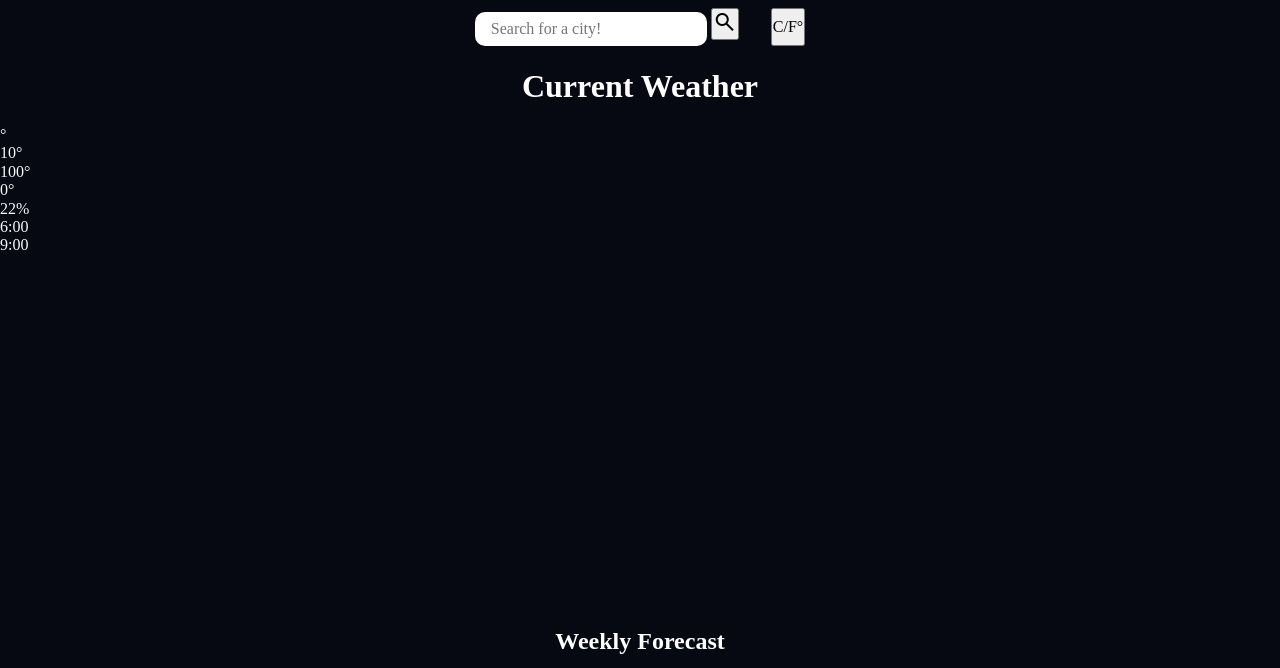
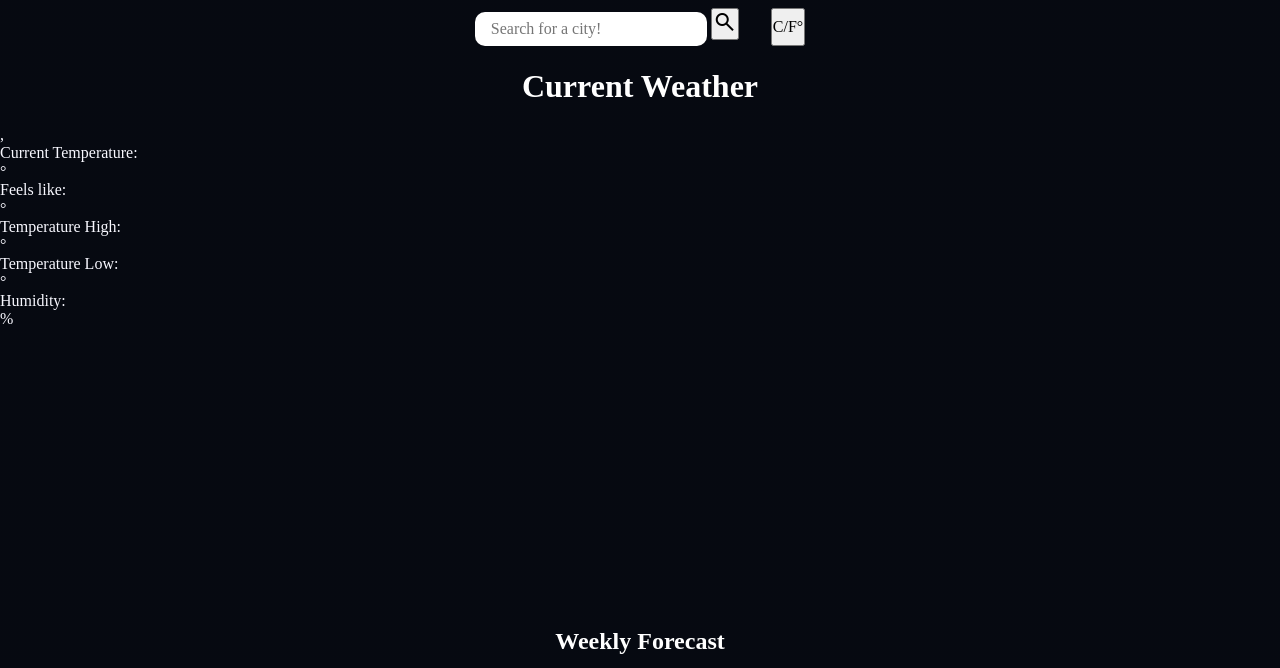
Before and after one commit to Alienatedlabor/Weather-App, a website built with webpack: page dist/index.html in a window 1280 px wide. Shown: the top 668 px of the page. Built offline with nearby package versions, Linux system fonts and the light colour scheme.

Commit message:
add labels and sunrise sunset time

```diff
--- a/dist/index.html
+++ b/dist/index.html
@@ -43,14 +43,23 @@
         <main>
           <!-- degrees: &#176; , percent: &#37; -->
           <h1>Current Weather</h1>
-          <p><span class="current-city"></span></p>
-          <p><span class="current-temp"></span>&#176;</p>
-          <p><span class="feels-like">10</span>&#176;</p>
-          <p><span class="temp-max">100</span>&#176;</p>
-          <p><span class="temp-min">0</span>&#176;</p>
-          <p><span class="humidity">22</span>&#37;</p>
-          <p><span class="sunrise">6:00</span></p>
-          <p><span class="sunset">9:00</span></p>
+          <div class="current-results">
+            <p>
+              <span class="current-city"></span>, <span class="country"></span>
+            </p>
+            <label for="">Current Temperature:</label>
+            <p><span class="current-temp"></span>&#176;</p>
+            <label for="">Feels like:</label>
+            <p><span class="feels-like"></span>&#176;</p>
+            <label for="">Temperature High:</label>
+            <p><span class="temp-max"></span>&#176;</p>
+            <label for="">Temperature Low:</label>
+            <p><span class="temp-min"></span>&#176;</p>
+            <label for="">Humidity:</label>
+            <p><span class="humidity"></span>&#37;</p>
+            <p><span class="sunrise"></span></p>
+            <p><span class="sunset"></span></p>
+          </div>
         </main>
       </section>
       <section>
```
